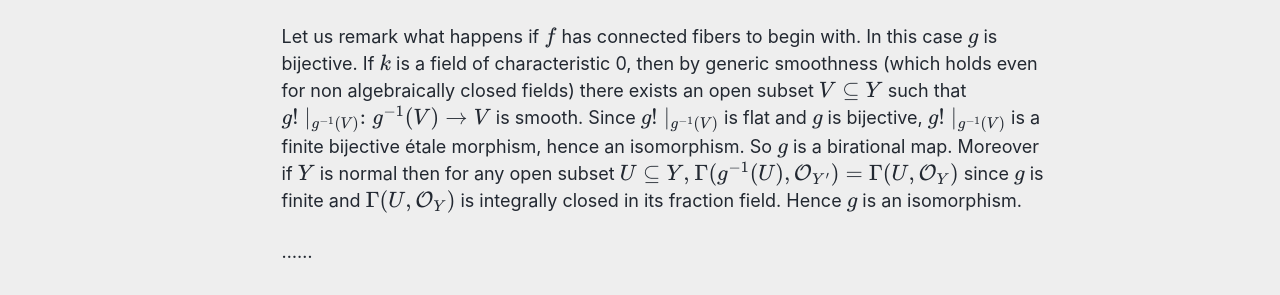
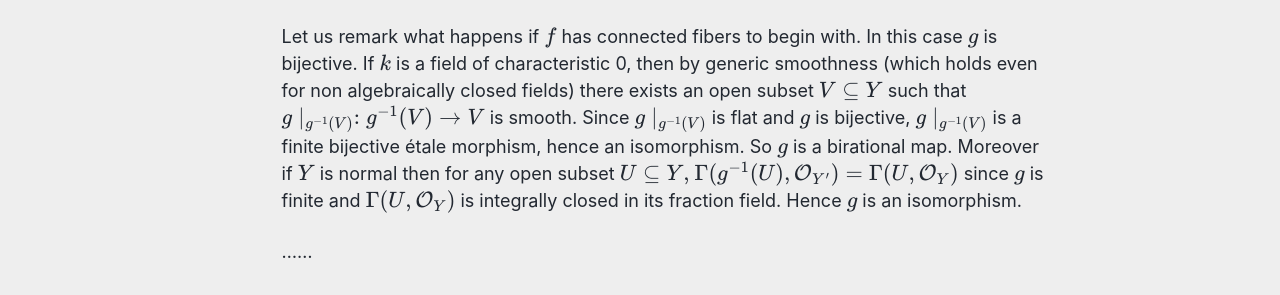
Before and after one commit to apabrito1/apabrito1.github.io, a Jekyll site: the page built from _posts/2012-08-14-blog-post-1.md, in a window 1280 px wide and 1325 px high. Shown: the part 659-954 px from the top of the window. Built offline with Jekyll 4.4.1, drawn with Linux system fonts in a browser that asks for light colours; a script bundle is joined from its source files by our own code; library files that are not in the unit come from our copies.

```diff
--- a/_posts/2012-08-14-blog-post-1.md
+++ b/_posts/2012-08-14-blog-post-1.md
@@ -19,6 +19,6 @@ First let me mention a few things about morphisms that contract curves. By the f
 
 
 
-Let us remark what happens if $f$ has connected fibers to begin with. In this case $g$ is bijective. If $k$ is a field of characteristic 0, then by generic smoothness (which holds even for non algebraically closed fields) there exists an open subset $V\subseteq Y$ such that $g\!\mid_{g^{-1}(V)}:g^{-1}(V)\to V$ is smooth. Since $g\!\mid_{g^{-1}(V)}$ is flat and $g$ is bijective, $g\!\mid_{g^{-1}(V)}$ is a finite bijective étale morphism, hence an isomorphism. So $g$ is a birational map. Moreover if $Y$ is normal then for any open subset $U\subseteq Y,$ $\Gamma(g^{-1}(U),\O_{Y'})=\Gamma(U,\O_Y)$ since $g$ is finite and $\Gamma(U,\O_Y)$ is integrally closed in its fraction field. Hence $g$ is an isomorphism.
+Let us remark what happens if $f$ has connected fibers to begin with. In this case $g$ is bijective. If $k$ is a field of characteristic 0, then by generic smoothness (which holds even for non algebraically closed fields) there exists an open subset $V\subseteq Y$ such that $g\mid_{g^{-1}(V)}:g^{-1}(V)\to V$ is smooth. Since $g\mid_{g^{-1}(V)}$ is flat and $g$ is bijective, $g\mid_{g^{-1}(V)}$ is a finite bijective étale morphism, hence an isomorphism. So $g$ is a birational map. Moreover if $Y$ is normal then for any open subset $U\subseteq Y,$ $\Gamma(g^{-1}(U),\O_{Y'})=\Gamma(U,\O_Y)$ since $g$ is finite and $\Gamma(U,\O_Y)$ is integrally closed in its fraction field. Hence $g$ is an isomorphism.
 
 ......
```
